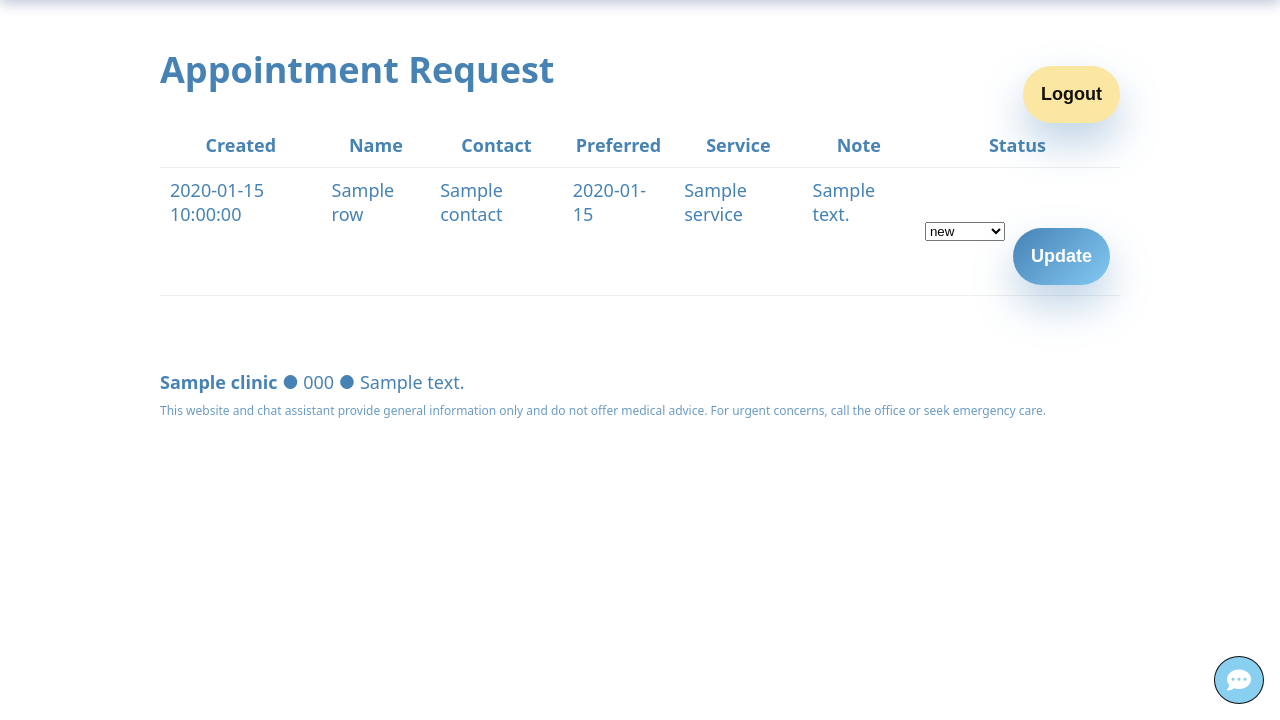
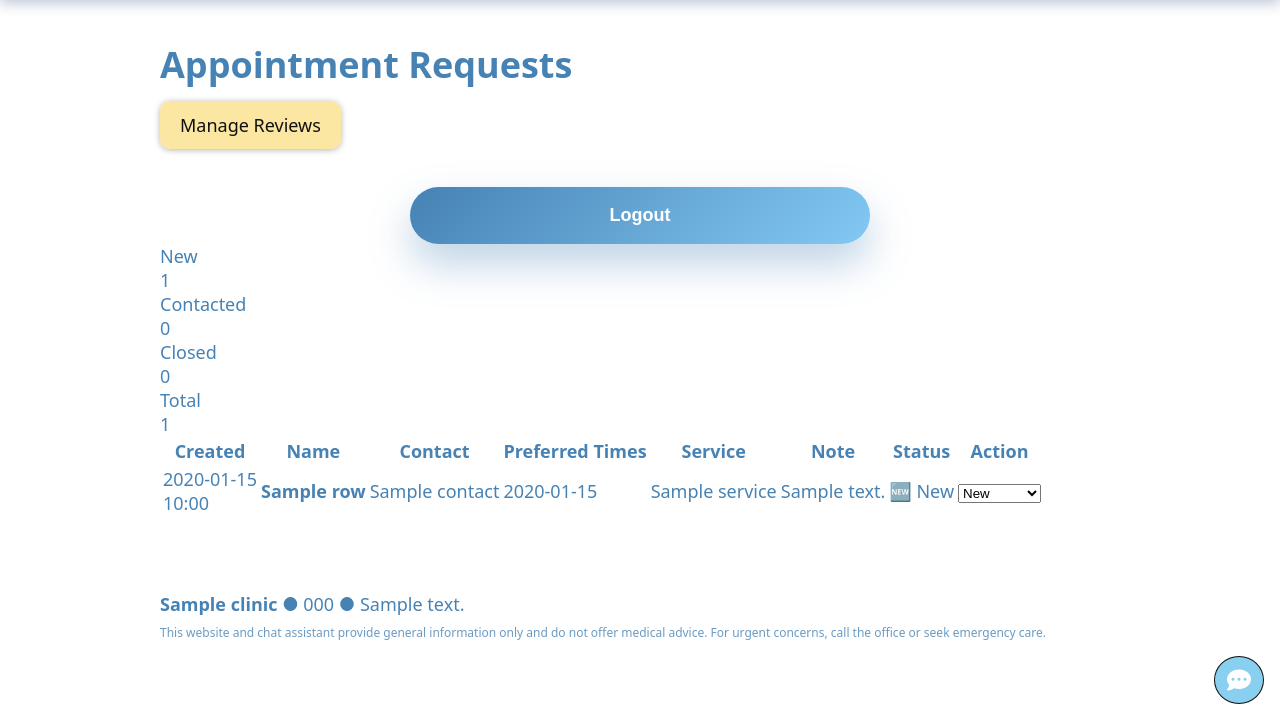
Before and after one commit to gemmatruong/dental_web, a Flask app: template templates/admin_requests.html in a window 1280 px wide. Shown: the part 80-800 px from the top of the page. Run offline with Flask 3, Linux system fonts and the light colour scheme; the template is opened without the code that fills it: most values are stand-ins (such as "Sample title", 1, 10 or a date in 2020); some libraries are stand-ins or nearby versions.

Commit message:
feat: adjust admin_request page

```diff
--- a/templates/admin_requests.html
+++ b/templates/admin_requests.html
@@ -1,42 +1,120 @@
 {% extends "base.html" %}
 {% block content %}
-<div class="row">
-    <h1>Appointment Request</h1>
-    <form method="post" action="{{ url_for('admin_logout') }}">
+
+<div class="admin-container">
+    <!-- Header Section -->
+    <div class="admin-page-header">
+        <div>
+            <h1>Appointment Requests</h1>
+        </div>
+        <div class="admin-header-actions">
+            <a href="{{ url_for('admin_reviews_get') }}" class="btn secondary">Manage Reviews</a>
+            <form method="post" action="{{ url_for('admin_logout') }}" style="display: inline;">
                 <input type="hidden" name="csrf_token" value="{{ csrf_token() }}">
-        <button class="btn secondary" type="submit">Logout</button>
+                <button class="btn btn-logout" type="submit">Logout</button>
             </form>
         </div>
+    </div>
 
-<table class="table">
+    <!-- Stats Cards -->
+    <div class="stats-grid">
+        <div class="stat-card stat-new">
+            <div class="stat-content">
+                <div class="stat-label">New</div>
+                <div class="stat-value">{{ rows | selectattr('status', 'equalto', 'new') | list | length }}</div>
+            </div>
+        </div>
+        <div class="stat-card stat-contacted">
+            <div class="stat-content">
+                <div class="stat-label">Contacted</div>
+                <div class="stat-value">{{ rows | selectattr('status', 'equalto', 'contacted') | list | length }}</div>
+            </div>
+        </div>
+        <div class="stat-card stat-closed">
+            <div class="stat-content">
+                <div class="stat-label">Closed</div>
+                <div class="stat-value">{{ rows | selectattr('status', 'equalto', 'closed') | list | length }}</div>
+            </div>
+        </div>
+        <div class="stat-card stat-total">
+            <div class="stat-content">
+                <div class="stat-label">Total</div>
+                <div class="stat-value">{{ rows | length }}</div>
+            </div>
+        </div>
+    </div>
+
+    <!-- Requests Table -->
+    {% if rows %}
+    <div class="requests-table-container">
+        <table class="requests-table">
             <thead>
                 <tr>
-            <th>Created</th><th>Name</th><th>Contact</th><th>Preferred</th><th>Service</th><th>Note</th><th>Status</th>
+                    <th>Created</th>
+                    <th>Name</th>
+                    <th>Contact</th>
+                    <th>Preferred Times</th>
+                    <th>Service</th>
+                    <th>Note</th>
+                    <th>Status</th>
+                    <th>Action</th>
                 </tr>
             </thead>
 
             <tbody>
             {% for r in rows %}
-        <tr>
-            <td>{{ r["created_at"] }}</td>
-            <td>{{ r["name"] }}</td>
-            <td>{{ r["contact"] }}</td>
-            <td>{{ r["preferred_times"] }}</td>
-            <td>{{ r["service"] }}</td>
-            <td>{{ r["note"] or "" }}</td>
-            <td>
-                <form method="post" action="/admin/requests/{{ r['id'] }}/status" class="inline">
+                <tr class="request-row status-{{ r['status'] }}">
+                    <td class="cell-date">
+                        <div class="date-display">{{ r["created_at"][:10] }}</div>
+                        <div class="time-display">{{ r["created_at"][11:16] }}</div>
+                    </td>
+                    <td class="cell-name">
+                        <strong>{{ r["name"] }}</strong>
+                    </td>
+                    <td class="cell-contact">{{ r["contact"] }}</td>
+                    <td class="cell-times">{{ r["preferred_times"] }}</td>
+                    <td class="cell-service">
+                        <span class="service-badge">{{ r["service"] }}</span>
+                    </td>
+                    <td class="cell-note">
+                        {% if r["note"] %}
+                            <div class="note-preview" title="{{ r['note'] }}">
+                                {{ r["note"][:50] }}{% if r["note"]|length > 50 %}...{% endif %}
+                            </div>
+                        {% else %}
+                            <span class="text-muted">—</span>
+                        {% endif %}
+                    </td>
+                    <td class="cell-status">
+                        <span class="status-badge status-{{ r['status'] }}">
+                            {% if r["status"] == "new" %}🆕 New
+                            {% elif r["status"] == "contacted" %}📞Contacted
+                            {% elif r["status"] == "closed" %}✅ Closed
+                            {% endif %}
+                        </span>
+                    </td>
+                    <td class="cell-action">
+                        <form method="post" action="/admin/requests/{{ r['id'] }}/status" class="status-form">
                             <input type="hidden" name="csrf_token" value="{{ csrf_token() }}">
-                    <select name="status">
-                        <option {% if r["status"]=="new" %}selected{% endif %}>new</option>
-                        <option {% if r["status"]=="contacted" %}selected{% endif %}>contacted</option>
-                        <option {% if r["status"]=="closed" %}selected{% endif %}>closed</option>
+                            <select name="status" class="status-select" onchange="this.form.submit()">
+                                <option value="new" {% if r["status"]=="new" %}selected{% endif %}>New</option>
+                                <option value="contacted" {% if r["status"]=="contacted" %}selected{% endif %}>Contacted</option>
+                                <option value="closed" {% if r["status"]=="closed" %}selected{% endif %}>Closed</option>
                             </select>
-                    <button class="btn tiny" type="submit">Update</button>
                         </form>
                     </td>
                 </tr>
             {% endfor %}
             </tbody>
         </table>
+    </div>
+    {% else %}
+    <div class="empty-state">
+        <div class="empty-icon">📭</div>
+        <h2>No appointment requests yet</h2>
+        <p>When patients submit appointment requests, they'll appear here.</p>
+    </div>
+    {% endif %}
+</div>
+
 {% endblock %}
```
Lines whose indentation alone changed are shown as unchanged.
